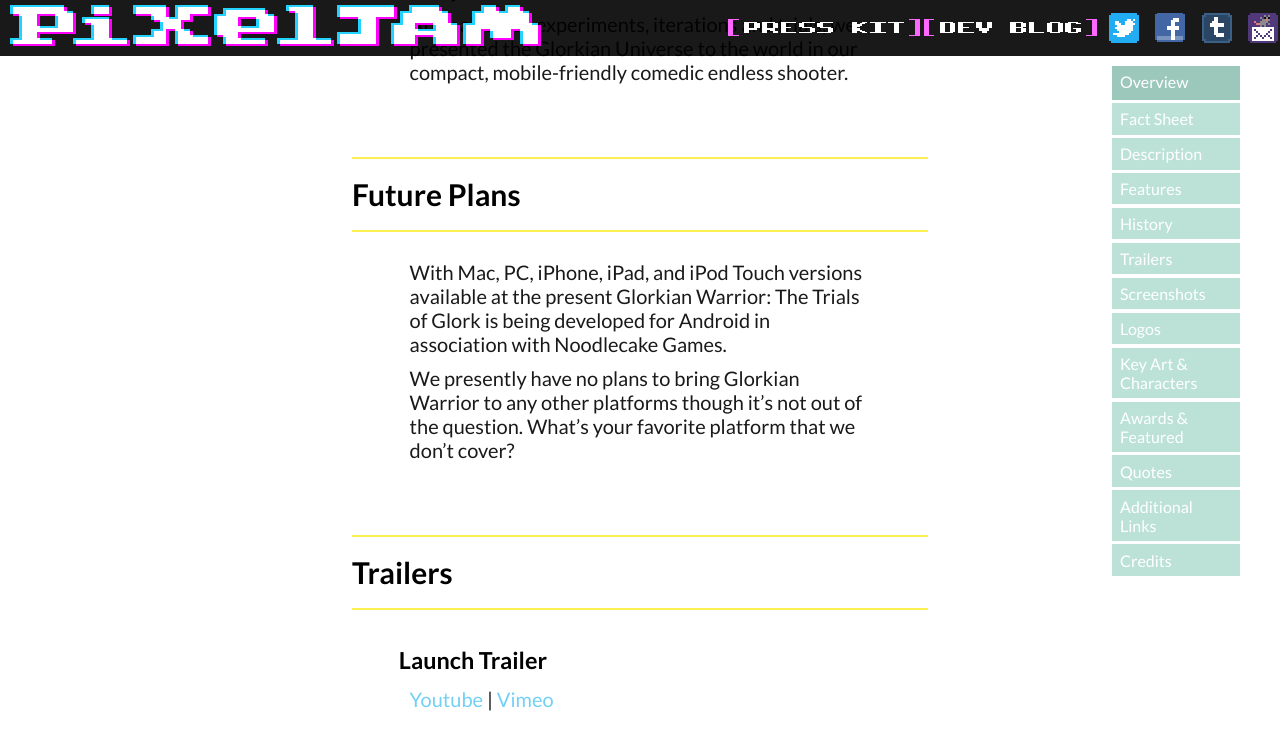
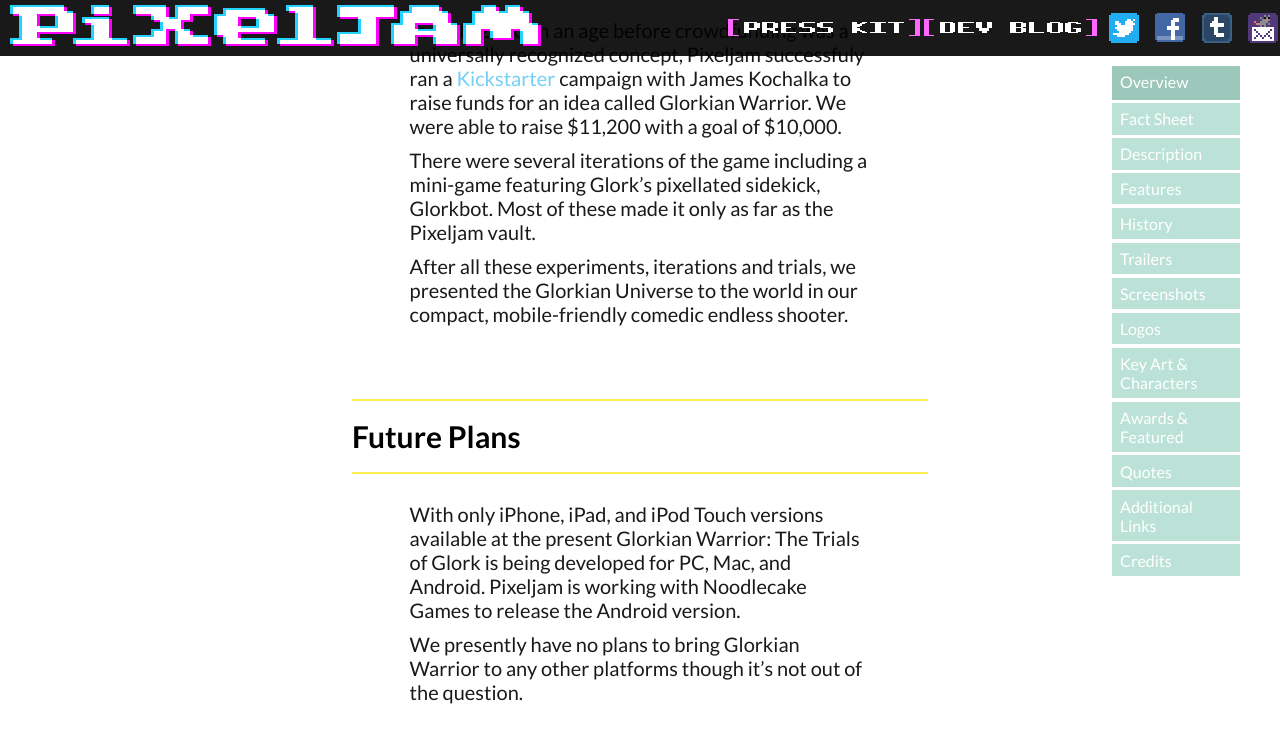
Before and after one commit to pixeljam/pixeljam.github.io, a Jekyll site: the page built from _posts/2014-03-13-glorkian-warrior-the-trials-of-glork.md, in a window 1280 px wide and 900 px high, scrolled down 3456 px, cut to the strip 0-737 px from the top of the window. Built offline with Jekyll 4.4.1, drawn with Linux system fonts in a browser that asks for light colours; nearby versions of some CDN libraries; some of the changed text lies outside the part shown.

Commit message:
Revert "Updated Text for future plans for glorkian warrior"
This reverts commit fb77cc96bc31332f08ff7eaad17e19d3b3b6552c.

```diff
--- a/_posts/2014-03-13-glorkian-warrior-the-trials-of-glork.md
+++ b/_posts/2014-03-13-glorkian-warrior-the-trials-of-glork.md
@@ -99,6 +103,8 @@ press@pixeljam.com
 * **Key Art, Screenshots, & Logos Download**:
 Here you can download either [Key Art & Screenshots]({{site.baseurl}}/images/glorkian/keyArtScreenshots.zip) or the [Logos & Icons]({{site.baseurl}}/images/glorkian/logosIcons.zip)
 
+* **Media Kit Download**:
+[Here can download](http://glorkianwarrior.com/promo/GlorkMediaKit.zip) a mega collection of promotional assets (screenshots, logos, titles, backgrounds, and other things).
 
 
 
@@ -150,9 +156,9 @@ After all these experiments, iterations and trials, we presented the Glorkian Un
 Future Plans
 ------------
 
-With Mac, PC, iPhone, iPad, and iPod Touch versions available at the present Glorkian Warrior: The Trials of Glork is being developed for Android in association with Noodlecake Games.
+With only iPhone, iPad, and iPod Touch versions available at the present Glorkian Warrior: The Trials of Glork is being developed for PC, Mac, and Android. Pixeljam is working with Noodlecake Games to release the Android version.
 
-We presently have no plans to bring Glorkian Warrior to any other platforms though it's not out of the question. What's your favorite platform that we don't cover?
+We presently have no plans to bring Glorkian Warrior to any other platforms though it's not out of the question.
 
 
 
```
Also changed, not shown: other parts of _posts/2014-03-13-glorkian-warrior-the-trials-of-glork.md (+14 -10 lines), _posts/2007-05-01-dino-run.md (+1 -1 lines).
